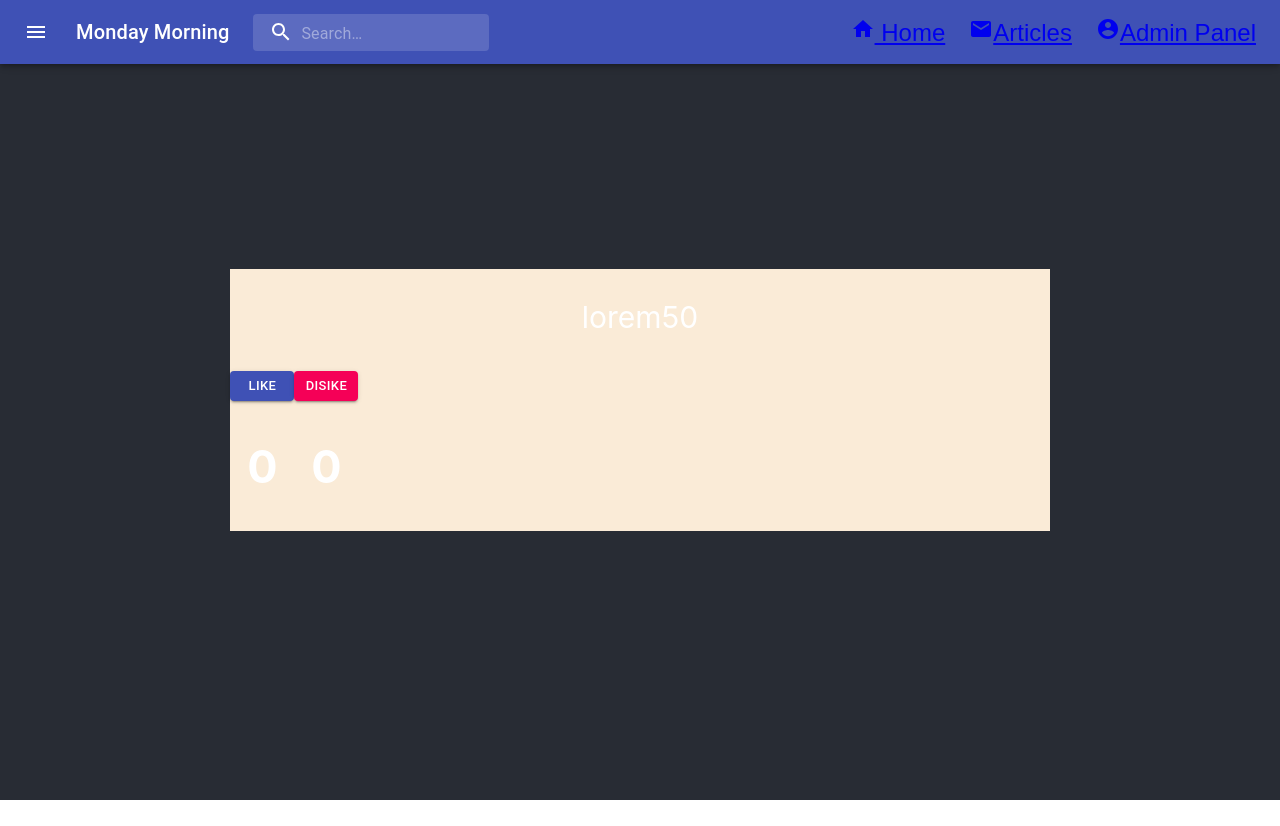
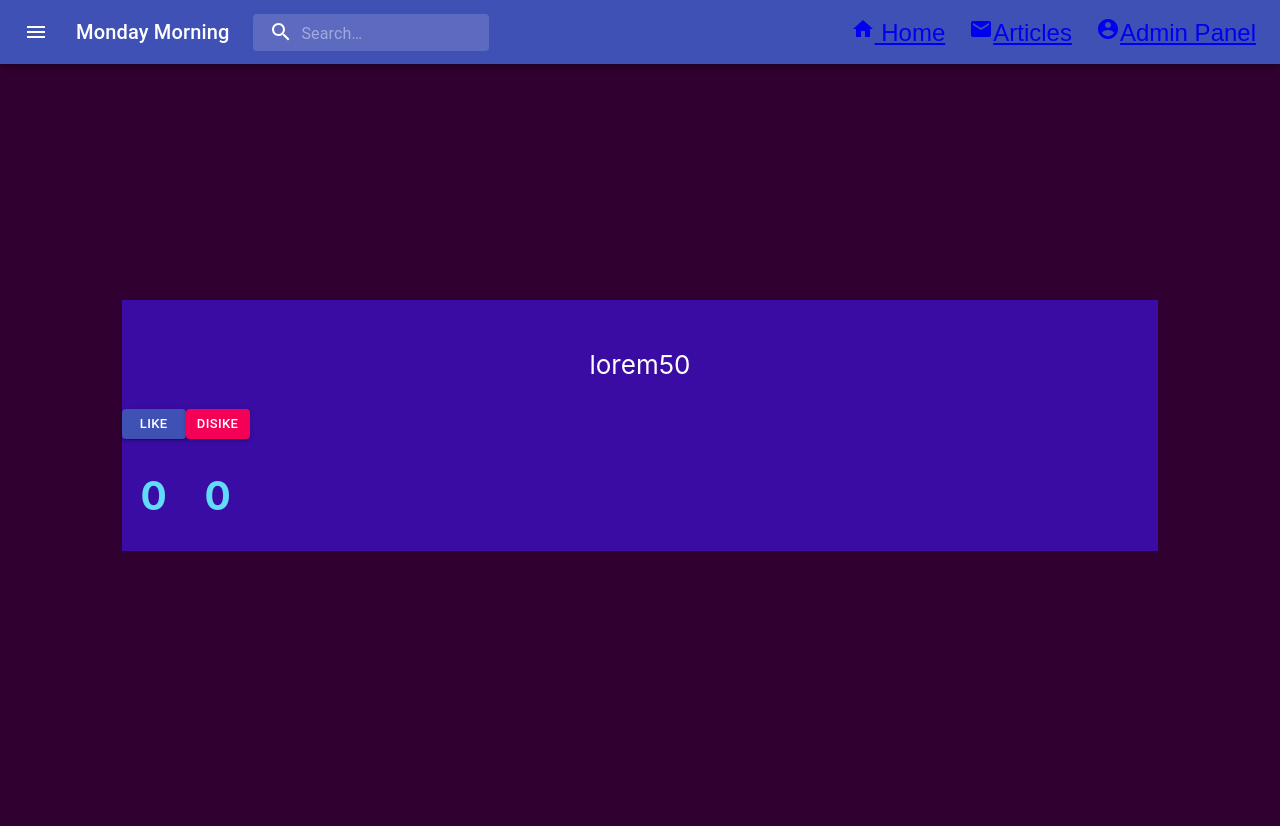
Before and after one commit to bunnyarya/Summer-Task-2021-App, a React (Create React App) app: page /Article in a window 1280 px wide. Before the commit the page ends 800 px from the top, so only its background shows below. Built offline with nearby package versions, Linux system fonts and the light colour scheme.

Commit message:
Update App.css

```diff
--- a/src/App.css
+++ b/src/App.css
@@ -1,14 +1,14 @@
 .App {
   text-align: center;
-  width: 80%;
-  margin-right: 10%;
-  margin-left: 10%;
-  background-color: antiquewhite;
+  width: 90%;
+  margin-right: 5%;
+  margin-left: 5%;
+  background-color: #3a0ca3;
   background-attachment: fixed;
   background-repeat: no-repeat;
   background-position: center;
   background-size: cover;
-  font-size: 30px;
+  padding-top: 2%;
 }
 
 .App-logo {
@@ -16,16 +16,14 @@
   pointer-events: none;
 }
 
-@media (prefers-reduced-motion: no-preference)
-{
+@media (prefers-reduced-motion: no-preference) {
   .App-logo {
     animation: App-logo-spin infinite 20s linear;
   }
 }
 
-.App-header
-{
-  background-color: #282c34;
+.App-header {
+  background-color: #300030;
   min-height: 100vh;
   display: flex;
   flex-direction: column;
@@ -39,8 +37,7 @@
   color: #61dafb;
 }
 
-@keyframes App-logo-spin
-{
+@keyframes App-logo-spin {
   from {
     transform: rotate(0deg);
   }
@@ -49,8 +46,7 @@
   }
 }
 
-.inline ul
-{
+.inline ul {
   display: block;
   list-style-type: none;
   margin: 0;
@@ -58,8 +54,65 @@
   overflow: visible;
 }
 
-.inline li
-{
+.inline li {
   display: inline;
   float: left;
 }
+
+.column {
+  float: left;
+  width: 29%;
+  padding-left: 2%;
+  padding-right: 2%;
+  font-size: 80%;
+  overflow: hidden;
+}
+
+.para {
+  padding-left: 5%;
+  padding-right: 5%;
+  overflow: hidden;
+}
+
+.para h1,
+h2 {
+  color: #61dafb;
+}
+
+.para p {
+  width: 65%;
+  color: teal;
+  float: left;
+}
+
+.para .photo {
+  width: 30%;
+  float: right;
+  height: auto;
+  overflow: hidden;
+}
+
+.responsive {
+  position: relative;
+  top: 0;
+  height: auto;
+  width: 100%;
+  margin: 0;
+}
+
+.trending {
+  width: 65%;
+  float: left;
+  font-size: larger;
+}
+
+.recent {
+  width: 35%;
+  float: right;
+  font-size: medium;
+}
+
+.trending p,
+.recent p {
+  width: 95%;
+}
```
